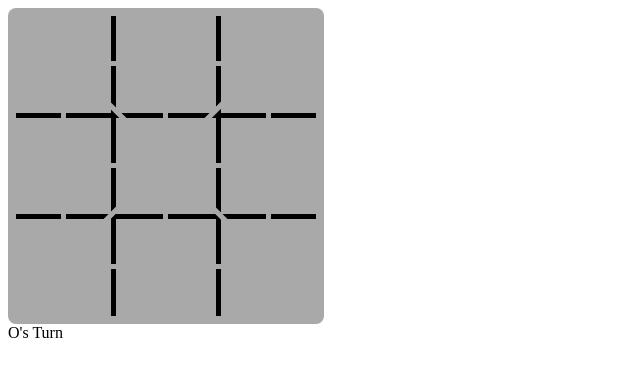
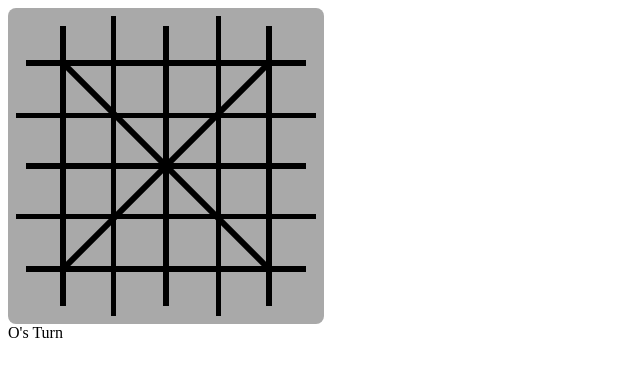
Before and after one commit to lekiy/Tictactoe-React, a React (Vite) app: page / in a window 1280 px wide. Both pictures are taken after a click on the button "Play Game". Shown: the top 376 px of the page, without its empty margins (0-640 px from the left). Built offline with nearby package versions, Linux system fonts and the light colour scheme.

Commit message:
Fixed cross line positions

```diff
--- a/src/components/Board.tsx
+++ b/src/components/Board.tsx
@@ -107,14 +107,14 @@ const Board: React.FC<BoardProps> = ({
     <>
       <div className="board">{squares}</div>
       <div className="lines">
-        <div className="line-top"></div>
-        <div className="line-middle"></div>
-        <div className="line-bottom"></div>
-        <div className="line-left"></div>
-        <div className="line-center"></div>
-        <div className="line-right"></div>
-        <div className="line-left-to-right"></div>
-        <div className="line-right-to-left"></div>
+        <div className="line line-top"></div>
+        <div className="line line-middle"></div>
+        <div className="line line-bottom"></div>
+        <div className="line line-left"></div>
+        <div className="line line-center"></div>
+        <div className="line line-right"></div>
+        <div className="line line-left-to-right"></div>
+        <div className="line line-right-to-left"></div>
       </div>
     </>
   );
--- a/src/components/Game.css
+++ b/src/components/Game.css
@@ -9,6 +9,9 @@
 }
 
 .lines {
+  display: flex;
+  justify-content: center;
+  align-items: center;
   width: 300px;
   height: 300px;
   background-color: transparent;
@@ -19,62 +22,51 @@
   border-radius: 0.5rem;
 }
 
-.lines > div {
+.line {
   background-color: darkgray;
+  position: absolute;
+  width: 6px;
+  height: 300px;
+  left: 155px;
+  top: 8px;
+  background-color: black;
+}
+
+.line-middle {
+  height: 280px;
+  transform: translate(0px, 10px) rotate(90deg);
+}
+
+.line-right-to-left {
+  transform: translate(0px, 0px) rotate(45deg);
+}
+
+.line-left-to-right {
+  transform: translate(0px, 0px) rotate(-45deg);
+}
+
+.line-left {
+  height: 280px;
+  transform: translate(-103px, 10px);
+}
+
+.line-right {
+  height: 280px;
+  transform: translate(103px, 10px);
 }
 
 .line-top {
-  width: 100%;
-  height: 5px;
-  transform: translate(0, 45px);
+  height: 280px;
+  transform: translate(0px, -93px) rotate(90deg);
 }
-
-.line-middle {
-  width: 100%;
-  height: 5px;
-  transform: translate(0, 142px);
-}
-
 .line-bottom {
-  position: absolute;
-  width: 85%;
-  height: 5px;
-  transform: translate(18px, 238px);
-}
-
-.line-left {
-  position: absolute;
-  width: 5px;
-  height: 85%;
-  transform: translate(45px, 0px);
+  height: 280px;
+  transform: translate(0px, 113px) rotate(90deg);
 }
 
 .line-center {
-  position: absolute;
-  width: 5px;
-  height: 85%;
-  transform: translate(147px, 0px);
-}
-
-.line-right {
-  position: absolute;
-  width: 5px;
-  height: 85%;
-  transform: translate(250px, 0px);
-}
-
-.line-right-to-left {
-  position: absolute;
-  width: 5px;
-  height: 120%;
-  transform: translate(147px, -55px) rotate(45deg);
-}
-
-.line-left-to-right {
-  position: absolute;
-  width: 5px;
-  height: 120%;
-  transform: translate(147px, -55px) rotate(-45deg);
+  height: 280px;
+  transform: translate(0px, 10px);
 }
 
 .board > div {
```
